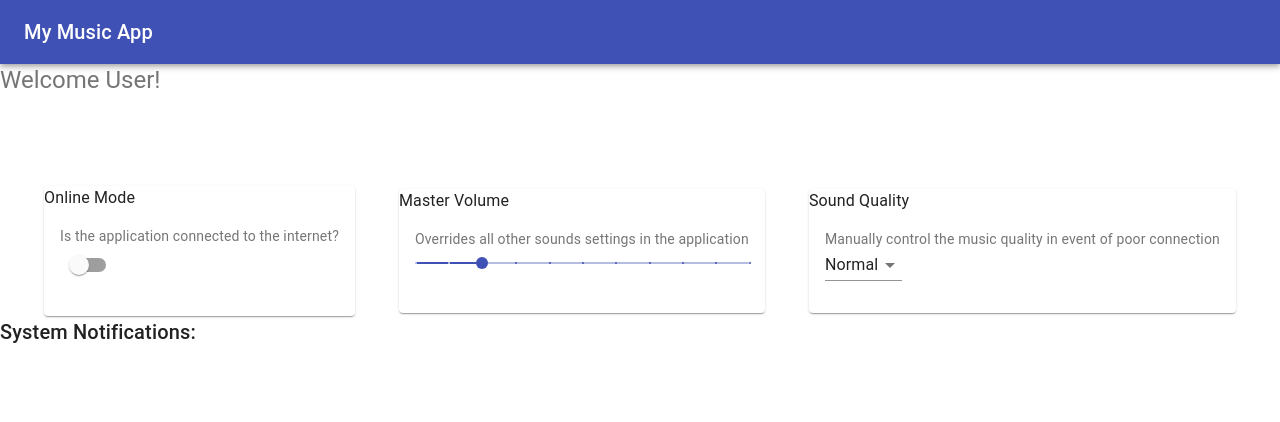
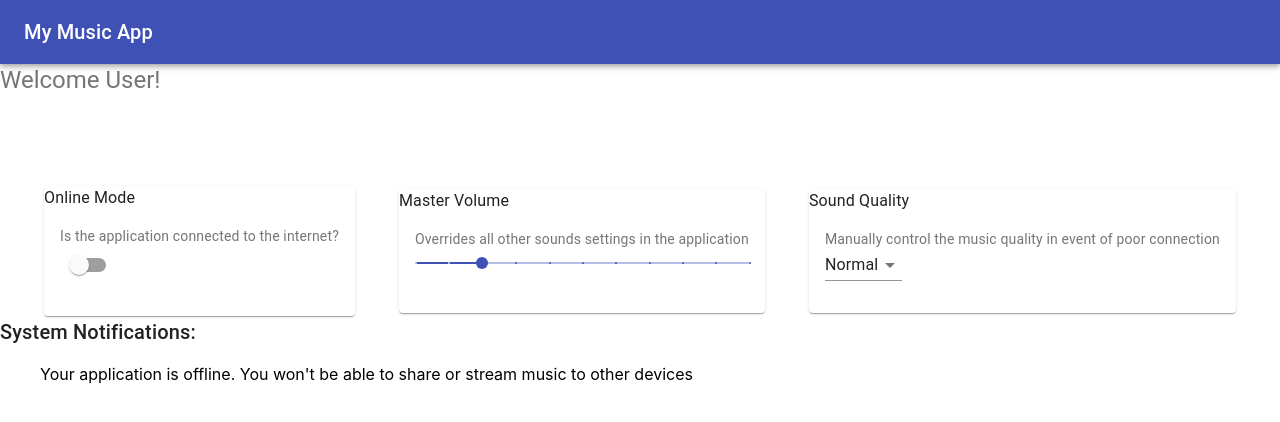
Before and after one commit to Michael-Fares/my-music-app2, a React (Create React App) app: page / in a window 1280 px wide. Both pictures are taken after a click on the button "LOGIN". Shown: the top 422 px of the page. Built offline with nearby package versions, Linux system fonts and the light colour scheme.

Commit message:
all functionality seems to be working

```diff
--- a/src/components/Dashboard.js
+++ b/src/components/Dashboard.js
@@ -4,13 +4,10 @@ import React, {useState, useEffect} from "react"
 
 import { Typography } from '@material-ui/core';
 
-import { makeStyles } from "@material-ui/core/styles";
-
 import Card from "@material-ui/core/Card";
 import CardContent from "@material-ui/core/CardContent";
 import CardActions from "@material-ui/core/CardActions";
 
-import { red } from "@material-ui/core/colors";
 
 import { Switch } from "@material-ui/core";
 import { Slider } from "@material-ui/core";
@@ -19,8 +16,14 @@ import { MenuItem } from "@material-ui/core";
 
 
 export default function Dashboard() {
-//   state
+    // notificaiton messages in variables
+    const offlineWarning = "Your application is offline. You won't be able to share or stream music to other devices"
+    const volumeWarning = "Listening to music at a high volume could cause long-term hearing loss."
+    const qualityWarning = "Music quality is degraded. Increase quality if your connection allows it."
+
+    //   state
   const [notifications, setNotifications] = useState([])
+
   const [online, setOnline] = useState(false)
   const [volume, setVolume] = useState(20)
   const [soundQuality, setSoundQuality] = useState(2)
@@ -36,6 +39,38 @@ export default function Dashboard() {
     const handleSound = (e) => {
     setSoundQuality(e.target.value);
   };
+
+
+useEffect(()=>{console.log(notifications)},[notifications])
+
+
+useEffect(()=>{
+    if(!online && volume > 80 && soundQuality === 1) {
+        setNotifications(()=>[offlineWarning, volumeWarning, qualityWarning])
+    } else if (online && volume > 80 && soundQuality === 1) {
+        setNotifications(()=>[volumeWarning, qualityWarning])
+    } else if(online && volume > 80) {
+        setNotifications(()=>[volumeWarning])
+    } else if(!online && volume > 80) {
+        setNotifications(()=>[offlineWarning, volumeWarning])
+    } else if(online && soundQuality === 1) {
+        setNotifications(()=>[qualityWarning])
+    } else if(!online && soundQuality === 1) {
+        setNotifications(()=>[offlineWarning, qualityWarning])
+    } else if(!online) {
+        setNotifications(()=>[offlineWarning])
+    } else if(online) {
+        setNotifications(()=>[])
+    }
+}, [online, volume, soundQuality])
+
+
+
+
+
+
+
+
 
 
 
@@ -103,8 +138,8 @@ export default function Dashboard() {
       </div>
       <div>
       <Typography color="textPrimary" variant="h6">System Notifications:</Typography>
-      <ul>
-        {notifications.map((notification, index) => (<li key={index}>{notification}</li>))}
+      <ul style={{listStyle: "none"}}>
+        {notifications.map((message, index) => (<li key={index}>{message}</li>))}
       </ul>
       </div>
     </div>
```
